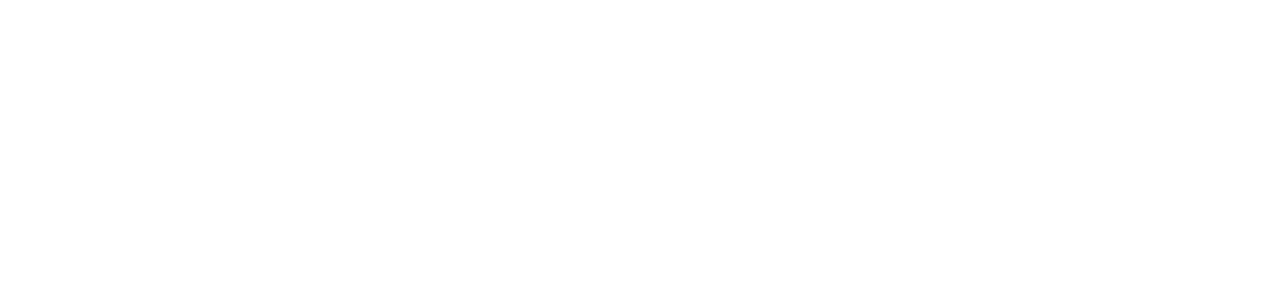
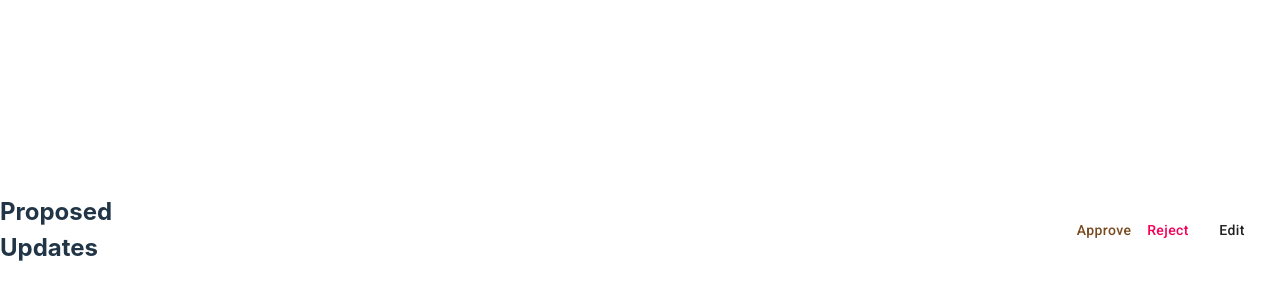
Before and after one commit to SeanPhilippi/mug-map, a React (Vite) app: page /admin/portal in a window 1280 px wide. Shown: the part 170-470 px from the top of the page. Built offline with nearby package versions, Linux system fonts and the light colour scheme.

Commit message:
AdminPortal started

```diff
--- a/src/App.tsx
+++ b/src/App.tsx
@@ -7,7 +7,7 @@
 import About from './components/screens/About/About';
 import Details from './components/screens/Details/Details';
 import AdminScreen from './components/screens/AdminScreen/AdminScreen';
-// import AdminPortal from './components/screens/AdminPortal/AdminPortal';
+import AdminPortal from './components/screens/AdminPortal/AdminPortal';
 import { createTheme, ThemeProvider } from '@material-ui/core/styles';
 import { SnackbarProvider } from './utils/snackbarContext';
 
@@ -75,12 +75,12 @@
               >
                 <AdminScreen screen='login' />
               </Route>
-              {/* <Route
-              exact
-              path='/admin/portal'
-            >
-              <AdminPortal />
-            </Route> */}
+              <Route
+                exact
+                path='/admin/portal'
+              >
+                <AdminPortal />
+              </Route>
               <Route
                 exact
                 path='/about'
--- a/src/components/screens/AdminPortal/AdminPortal.tsx
+++ b/src/components/screens/AdminPortal/AdminPortal.tsx
@@ -0,0 +1,168 @@
+import React, { useState } from 'react';
+import { makeStyles } from '@material-ui/core/styles';
+import Box from '@material-ui/core/Box';
+import Card from '@material-ui/core/Card';
+import List from '@material-ui/core/List';
+import ListItem from '@material-ui/core/ListItem';
+import ListItemText from '@material-ui/core/ListItemText';
+import Typography from '@material-ui/core/Typography';
+import TextField from '@material-ui/core/TextField';
+import Dialog from '@material-ui/core/Dialog';
+import DialogTitle from '@material-ui/core/DialogTitle';
+import DialogContent from '@material-ui/core/DialogContent';
+import DialogActions from '@material-ui/core/DialogActions';
+import Button from '@material-ui/core/Button';
+// import useFetch from '../../../hooks/useFetch.ts';
+
+const useStyles = makeStyles({
+  container: {
+    display: 'flex',
+    justifyContent: 'center',
+    alignItems: 'center',
+    flexGrow: 1,
+  },
+  itemText: {
+    color: 'white',
+  },
+  secondaryText: {
+    color: 'white',
+  },
+  // title: {
+  //   color: 'black',
+  // },
+  // form: {
+  //   width: '30vw',
+  //   padding: '2rem 3rem',
+  // },
+  // textField: {
+  //   width: '100%',
+  // },
+  // loginBtn: {
+  //   margin: '1rem 0',
+  // },
+  // error: {
+  //   color: 'red',
+  // },
+});
+
+interface AdminPortalProps {}
+
+interface UpdateProposal {
+  id: number;
+  business: string;
+  details: string;
+}
+
+const AdminPortal: React.FC<AdminPortalProps> = () => {
+  const classes = useStyles();
+  const [selectedUpdate, setSelectedUpdate] = useState<any>(null);
+  const [editDetails, setEditDetails] = useState('');
+  const [dialogOpen, setDialogOpen] = useState(false);
+
+  const handleEdit = () => {
+    setEditDetails(selectedUpdate.details);
+    setDialogOpen(true);
+  };
+
+  const handleSave = () => {
+    // Handle save logic here
+    setDialogOpen(false);
+  };
+
+  const handleApprove = (id: number) => {
+    // Handle approve logic here
+    console.log(`Approved update with id ${id}`);
+  };
+
+  const handleReject = (id: number) => {
+    // Handle reject logic here
+    console.log(`Rejected update with id ${id}`);
+  };
+
+  // mock proposed updates
+  const proposedUpdates: UpdateProposal[] = [
+    {
+      id: 1,
+      business: 'Lorem, ipsum.',
+      details:
+        'Lorem ipsum dolor sit amet consectetur adipisicing elit. Atque eligendi molestias suscipit aut tempora tempore repellendus optio commodi nobis magnam.',
+    },
+  ];
+
+  return (
+    <div className={classes.container}>
+      <h2>Proposed Updates</h2>
+      <List>
+        {proposedUpdates.map(update => (
+          <ListItem>
+            <ListItemText
+              className={classes.itemText}
+              primary={update.business}
+              secondary={
+                <Typography
+                  component='span'
+                  variant='body2'
+                  className={classes.secondaryText}
+                  color='textPrimary'
+                >
+                  {update.details}
+                </Typography>
+              }
+            />
+            <Button
+              color='primary'
+              onClick={() => handleApprove(update.id)}
+            >
+              Approve
+            </Button>
+            <Button
+              color='secondary'
+              onClick={() => handleReject(update.id)}
+            >
+              Reject
+            </Button>
+            <Button
+              onClick={() => {
+                setSelectedUpdate(update);
+                handleEdit();
+              }}
+            >
+              Edit
+            </Button>
+          </ListItem>
+        ))}
+      </List>
+      <Dialog
+        open={dialogOpen}
+        onClose={() => setDialogOpen(false)}
+      >
+        <DialogTitle>Edit Details</DialogTitle>
+        <DialogContent>
+          <TextField
+            label='Edit Details'
+            value={editDetails}
+            onChange={e => setEditDetails(e.target.value)}
+            multiline
+            fullWidth
+          />
+        </DialogContent>
+        <DialogActions>
+          <Button
+            onClick={() => setDialogOpen(false)}
+            color='primary'
+          >
+            Cancel
+          </Button>
+          <Button
+            onClick={handleSave}
+            color='primary'
+          >
+            Save
+          </Button>
+        </DialogActions>
+      </Dialog>
+    </div>
+  );
+};
+
+export default AdminPortal;
```
